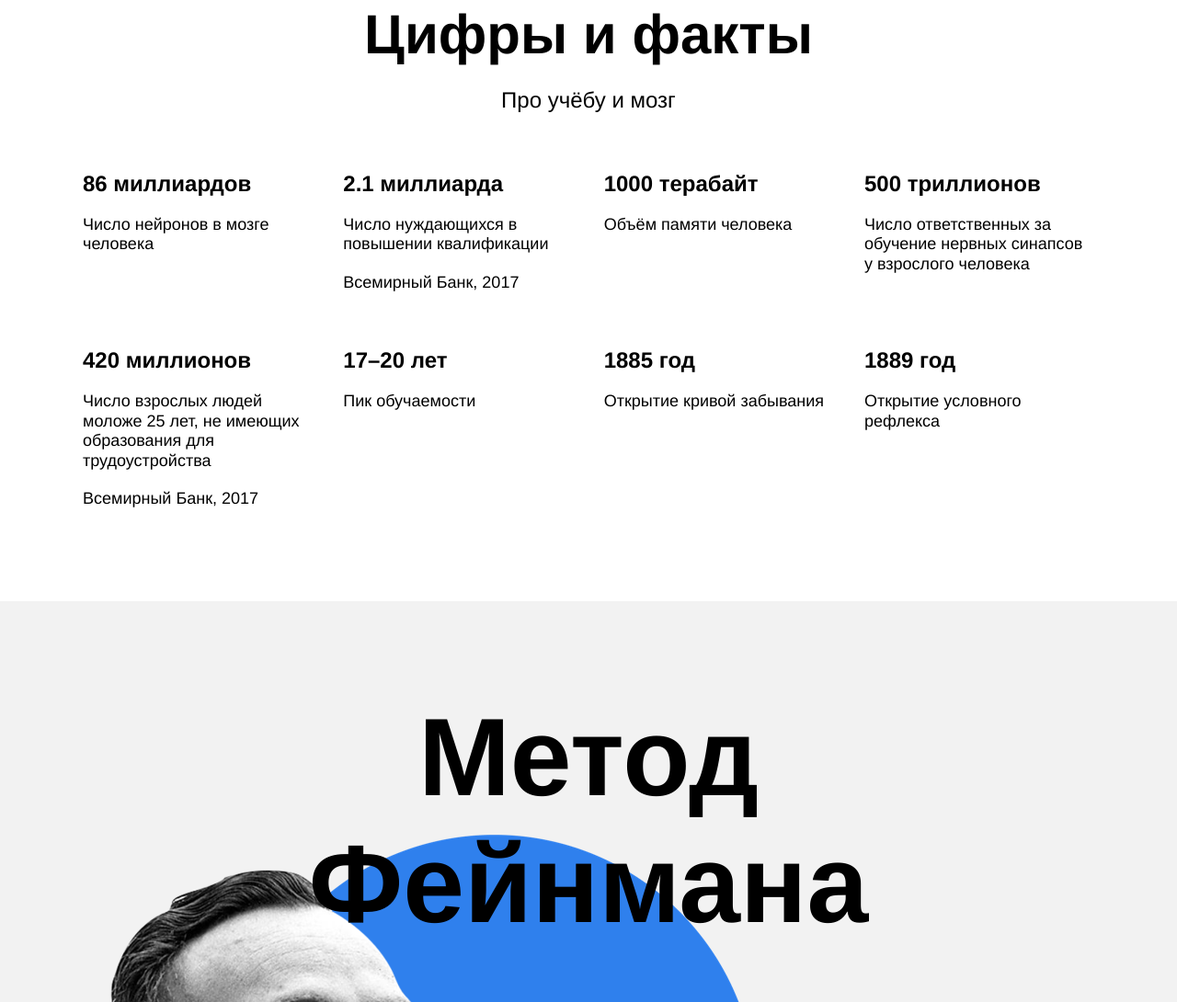
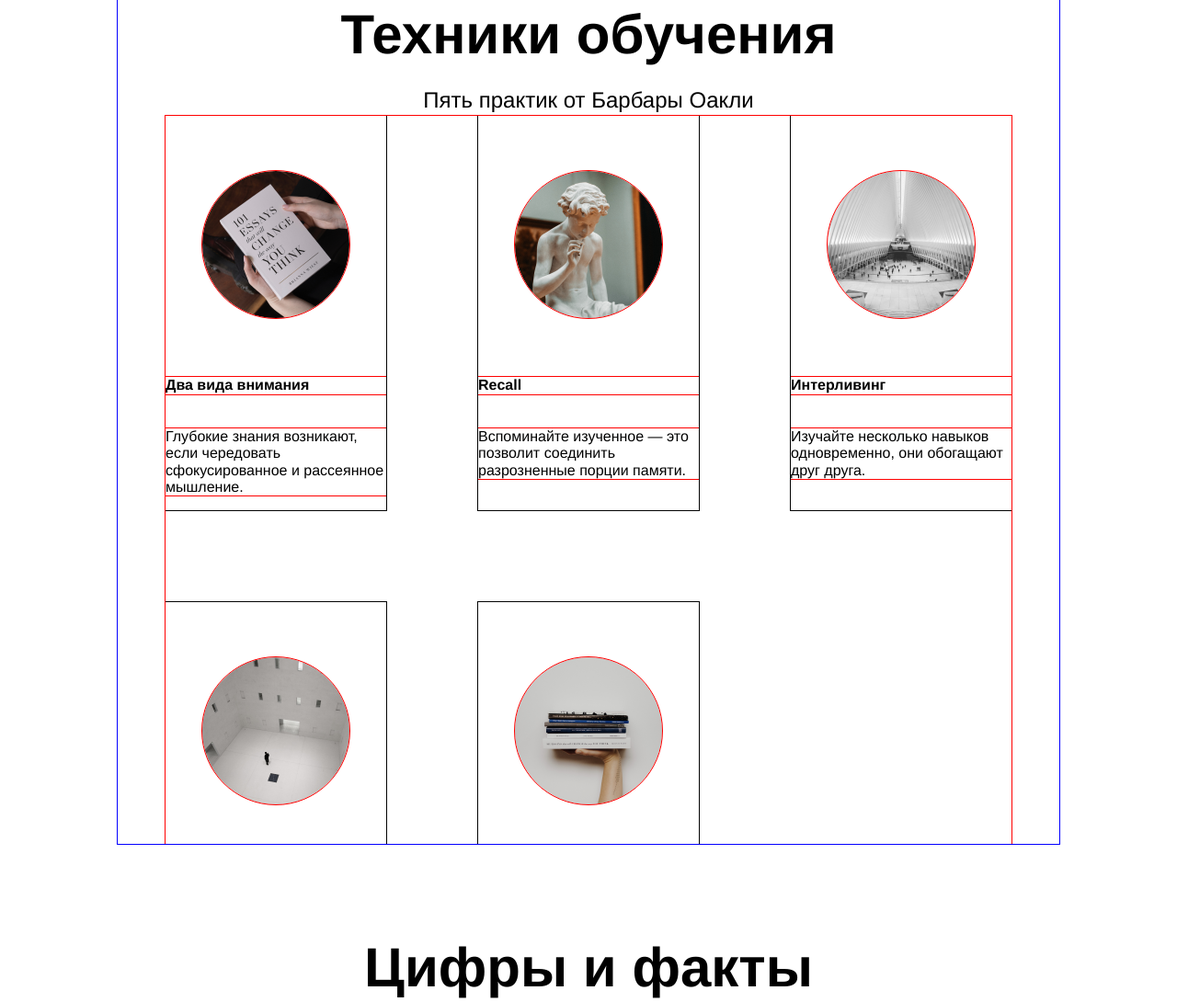
Before and after one commit to The-Mechanical-Ocean/how-to-learn, a plain HTML site: page how-to-learn/how-to-learn/index.html in a window 1280 px wide. Shown: the part 1353-2443 px from the top of the page at 92% size. Drawn offline with Linux system fonts and the light colour scheme.

Commit message:
фикс

```diff
--- a/how-to-learn/how-to-learn/index.html
+++ b/how-to-learn/how-to-learn/index.html
@@ -22,9 +22,7 @@
     <main class="content">
       <section class="description">
         <article class="two-columns">
-
           <h2 class="two-columns__brief">Главные проблемы в обучении</h2>
-
           <div class="two-columns__main-text">
             <p class="two-columns__paragraph">Ни в школе, ни в институте нас не учат тому, как правильно изучать материал. Мы готовимся к экзаменам
                и учим билеты. Мы тренируемся решать однообразные задачи, чтобы лучше сдать тест, но часто в итоге это не дает нам реального знания.
@@ -34,7 +32,35 @@
               Эти же техники применяются на примере обучения в Практикуме.</p>
           </div>
         </article>
-      </section>
+        </section>
+        <section class="techniques">
+          <h2 class="section-title">Техники обучения</h2>
+          <h3 class="section-subtitle">Пять практик от Барбары Оакли</h3>
+          <ul class="cards">
+            <li class="cards__item">
+              <img class="cards__image" src="./images/images_sprint-2/cards-attention.png" alt="Книга в руках.">
+              <h4 class="cards__title">Два вида внимания</h4>
+              <p class="cards__description">Глубокие знания возникают, если чередовать сфокусированное и рассеянное мышление.</p>
+            </li>
+            <li class="cards__item">
+              <img class="cards__image" src="./images/images_sprint-2/cards-recall.png" alt="скульптура мальчика">
+              <h4 class="cards__title">Recall</h4>
+              <p class="cards__description">Вспоминайте изученное — это позволит соединить разрозненные порции памяти.</p>
+            </li>
+            <li class="cards__item">
+              <img class="cards__image" src="./images/images_sprint-2/cards-interliving.png" alt="Лестница и люди.">
+              <h4 class="cards__title">Интерливинг</h4>
+              <p class="cards__description">Изучайте несколько навыков одновременно, они обогащают друг друга.</p>
+            </li>
+            <li class="cards__item">
+              <img class="cards__image" src="./images/images_sprint-2/cards-question.png" alt="Человек и вопросы.">
+            </li>
+            <li class="cards__item">
+              <img class="cards__image" src="./images/images_sprint-2/cards-competence.png" alt="стопка книг в руках.">
+            </li>
+          </ul>
+        </section>
+
       <section class="digits">
         <h2 class="section-title">Цифры и факты</h2>
         <h3 class="section-subtitle">Про учёбу и мозг</h3>
--- a/how-to-learn/how-to-learn/styles/style.css
+++ b/how-to-learn/how-to-learn/styles/style.css
@@ -116,6 +116,45 @@ z-index: 1;
 }
 .two-columns__span-accent {
   font-weight: bold;
+}
+.techniques {
+  width: 80%;
+  margin: 0 auto;
+  padding-top: 100px;
+  display: flex;
+  flex-direction: column;
+  align-items: center;
+  outline: 1px solid rgb(4, 0, 255);
+}
+.cards {
+  width: 920px;
+  margin: 0;
+  padding: 0;
+  list-style: none;
+  display: flex;
+  justify-content: flex-start;
+  gap: 100px;
+  flex-wrap: wrap;
+  outline: 1px solid red;
+}
+.cards__item {
+  width: 240px;
+  display: flex;
+  flex-direction: column;
+  outline: 1px solid rgb(2, 2, 2);
+}
+.cards__image {
+  border-radius: 50%;
+  height: 160px;
+  width: 160px;
+ margin: 60px 40px 43px 40px;
+  outline: 1px solid red;
+}
+.cards__title {
+  outline: solid 1px red;
+}
+.cards__description {
+  outline: solid 1px red;
 }
 .digits {
   width: 100%;
```
